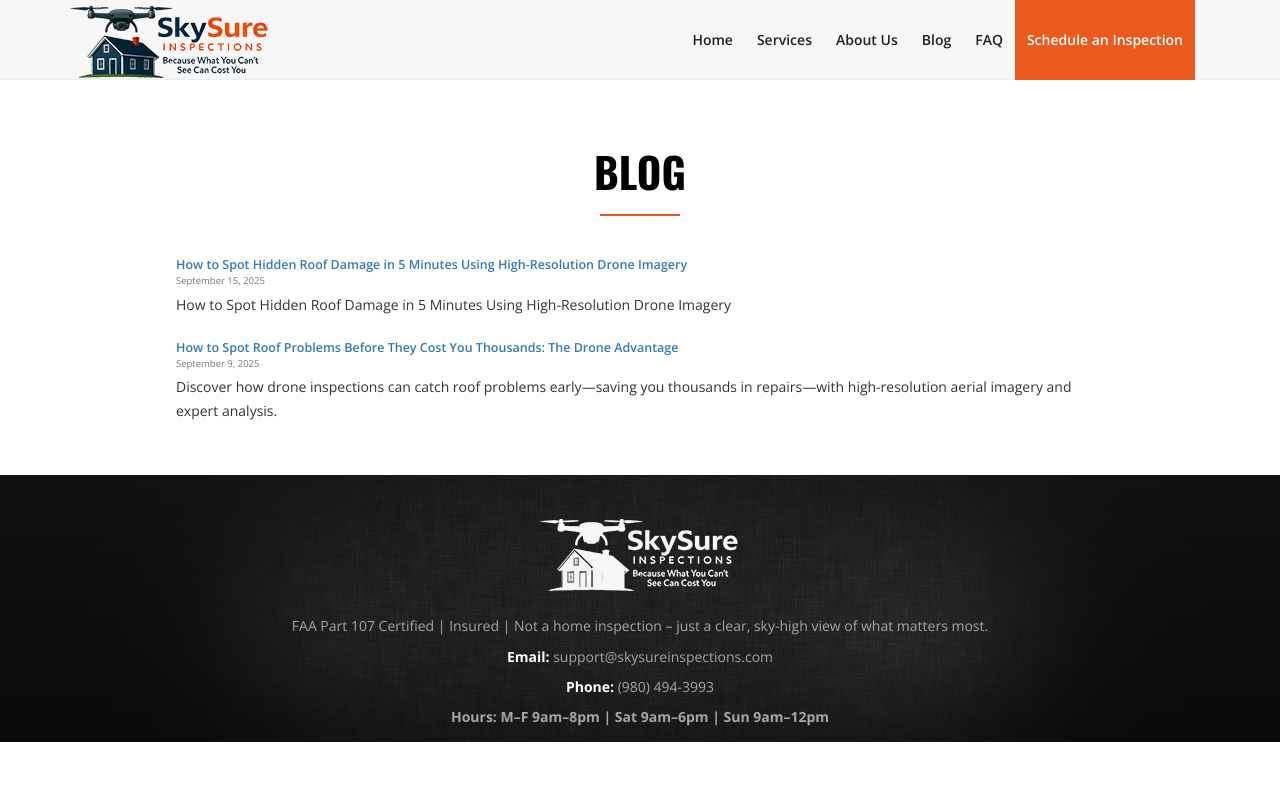
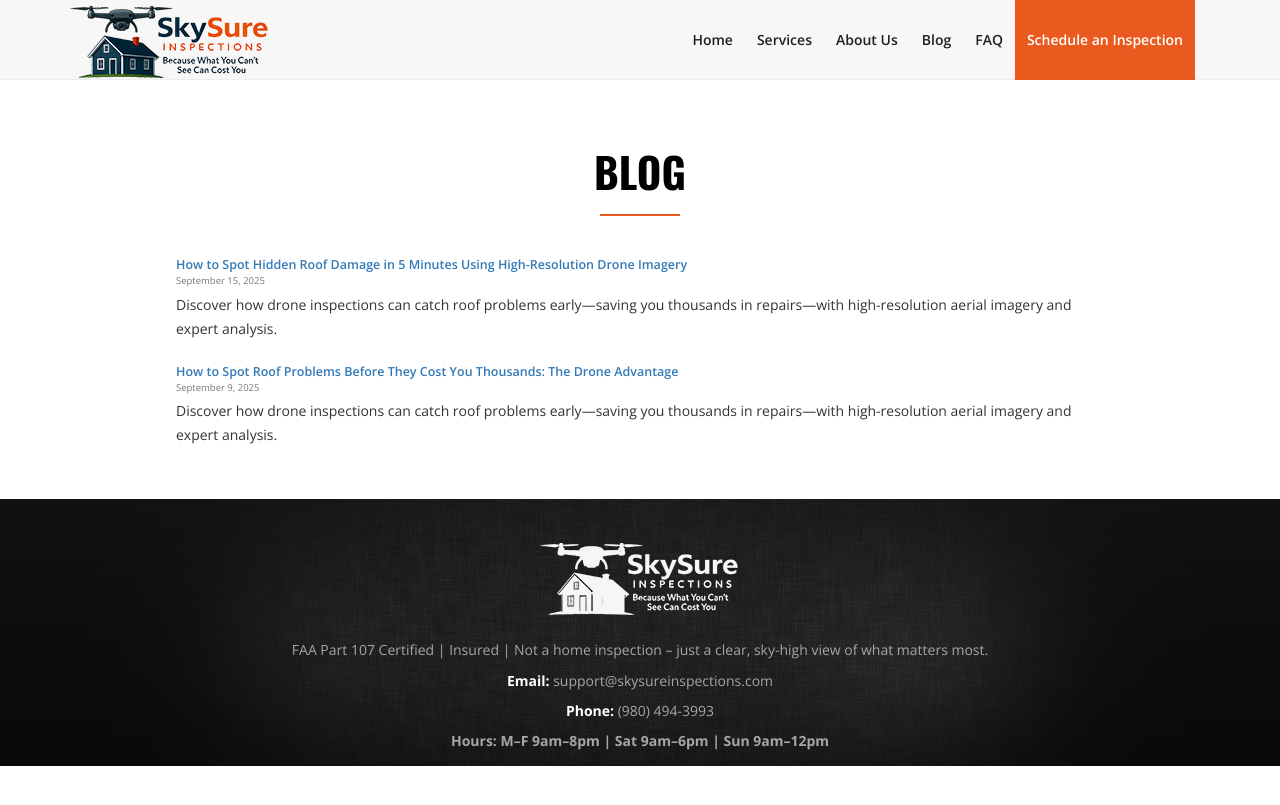
Before and after one commit to ahdworsky/SkySureInspections, a Jekyll site: the page built from blog/index.html, in a window 1280 px wide. Shown: the top 805 px of the page. Built offline with Jekyll 4.4.1, drawn with Linux system fonts in a browser that asks for light colours.

Commit message:
Update 2025-09-08-why-annual-drone-roof-checks-matter.md

```diff
--- a/_posts/2025-09-08-why-annual-drone-roof-checks-matter.md
+++ b/_posts/2025-09-08-why-annual-drone-roof-checks-matter.md
@@ -6,7 +6,8 @@ categories: blog
 description: "Spot hidden roof damage in 5 minutes using high-resolution drone + thermal imaging—quickly identify hail, wind, and moisture issues."
 ---
 
-# How to Spot Hidden Roof Damage in 5 Minutes Using High-Resolution Drone Imagery
+Discover how drone inspections can catch roof problems early—saving you thousands in repairs—with high-resolution aerial imagery and expert analysis.
+<!--more-->
 
 ![heroImage](https://cdn.marblism.com/CqTfJkDtj7M.webp)
 
```
